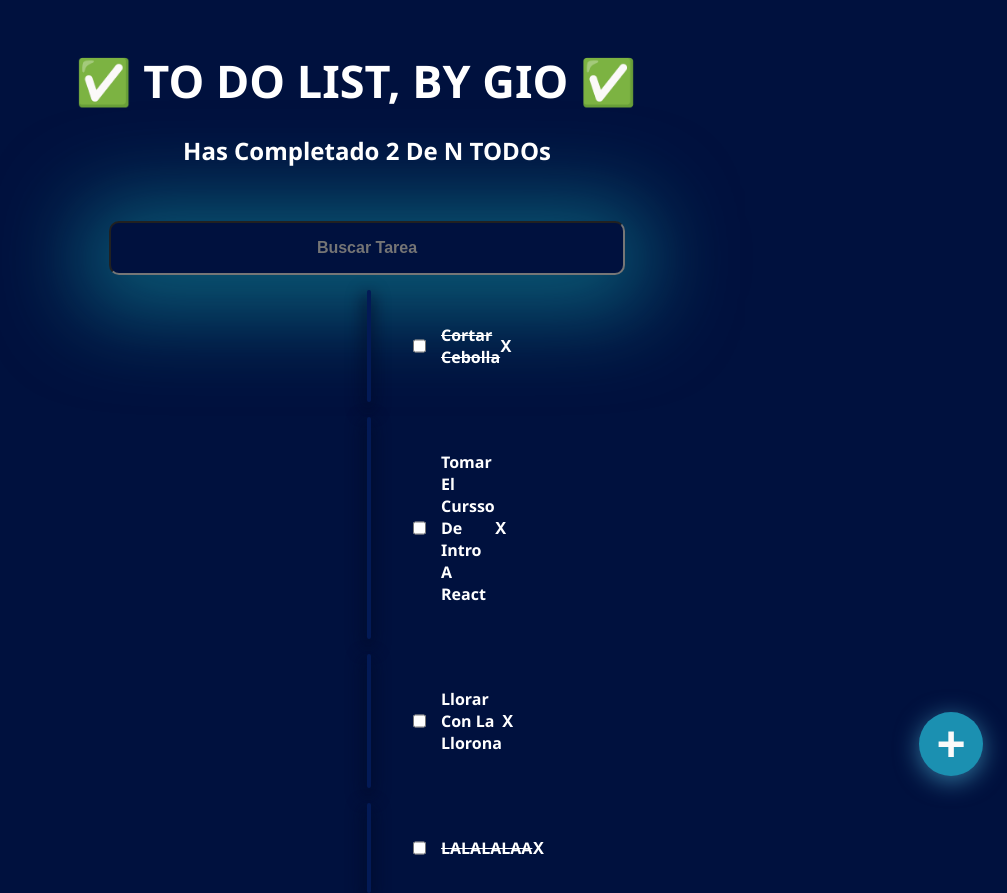
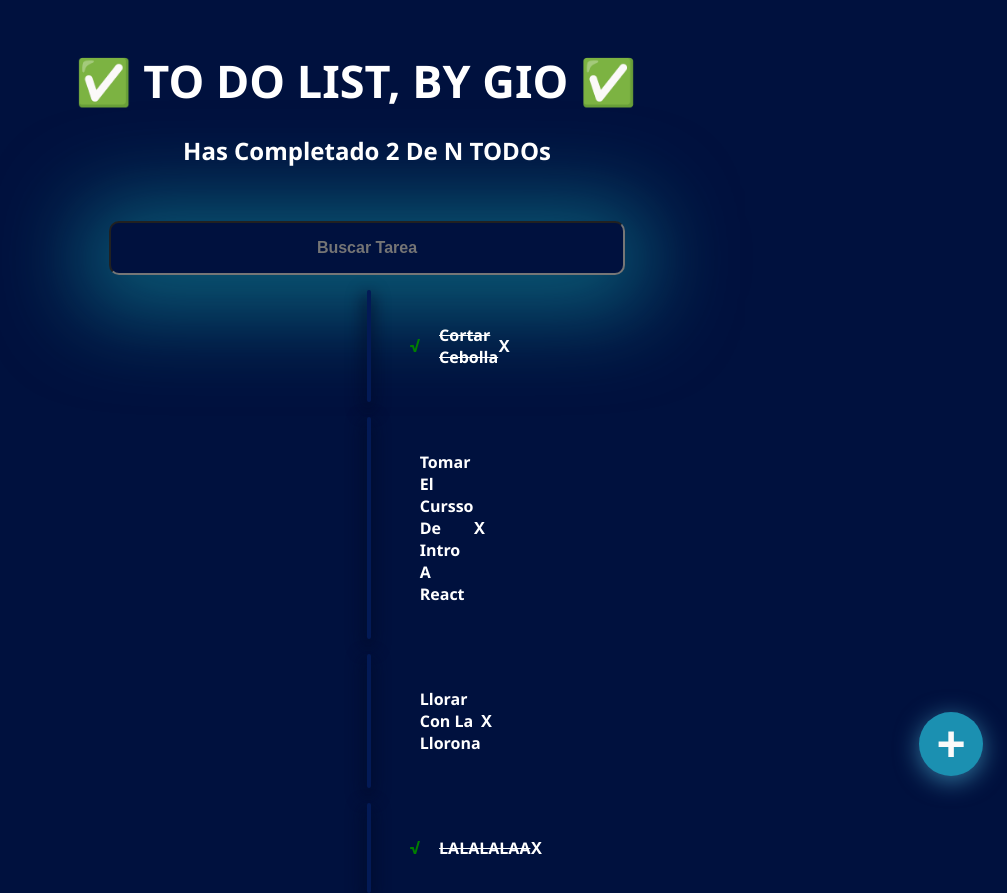
Before and after one commit to giojodev/curso_intro_react, a React (Create React App) app: page / in a window 1280 px wide. Shown: the whole page, without its empty margins (273-1280 px from the left). Built offline with nearby package versions, Linux system fonts and the light colour scheme.

Commit message:
Cambio css

```diff
--- a/src/TodoItem.css
+++ b/src/TodoItem.css
@@ -30,10 +30,15 @@
     -moz-border-radius: 20px 20px 20px 20px;
 }
 .TodoItemChk{
-    width: 20px;
-    height: 20px;
-    margin-right: 15px;
+    visibility: hidden;
 
+}
+.TodoItemChkVisible{
+    visibility: visible;
+    color: green;
+    margin-right: 1em;
+    font-size: large;
+    font-weight: bold;
 }
 .TodoRemove{
 float: right;
--- a/src/TodoItem.js
+++ b/src/TodoItem.js
@@ -6,7 +6,7 @@ function TodoItem(props){
         <div className='TodoItemDiv'>
             <ul>
             <li className='TodoItemli'>
-            <input className='TodoItemChk' type={"checkbox"}/>
+            <span className={`TodoItemChk ${props.completed && 'TodoItemChkVisible'}`}>√</span>
             <p className={`TodoItem-p ${props.completed && 'TodoItem-p--complete'}`}>{props.text}</p>
             <span className='TodoRemove'>X</span>
             </li>
--- a/src/TodoSearch.css
+++ b/src/TodoSearch.css
@@ -1,7 +1,7 @@
 .TodoSearch{
     border-radius: 10px 10px 10px 10px;
     text-align: center;
-    color: #6882bd;
+    color: #315ab9;
     padding: 1em;
     font-size: 16px;
     display: block;
```
